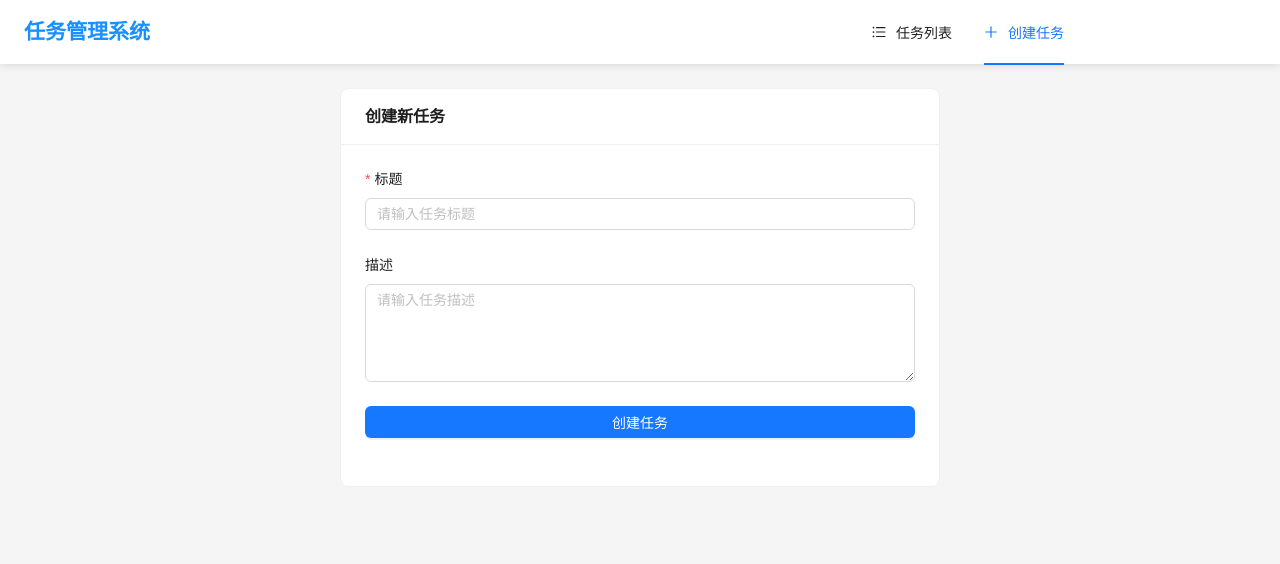
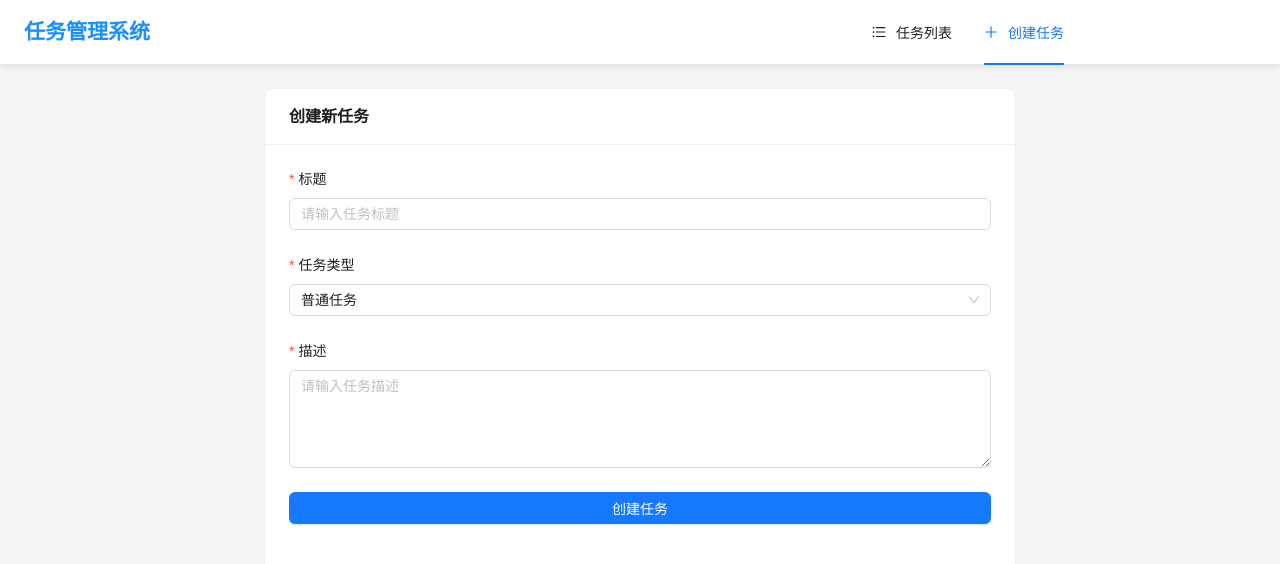
Before and after one commit to tolatolatop/taskmanager, a React (Create React App) app: page /create in a window 1280 px wide. Shown: the top 564 px of the page. Built offline with nearby package versions, Linux system fonts and the light colour scheme.

Commit message:
feat: 增加实例信息

```diff
--- a/src/components/CreateTask.jsx
+++ b/src/components/CreateTask.jsx
@@ -1,34 +1,73 @@
-import { useContext } from 'react';
+import { useContext, useEffect, useState } from 'react';
 import { useNavigate } from 'react-router-dom';
 import { TaskContext } from '../App';
-import { Form, Input, Card, Button } from 'antd';
+import { Form, Input, Card, Button, Select, Space, Alert, message } from 'antd';
+import { TaskAPI, TaskModel } from '../services/taskService';
 
 const { TextArea } = Input;
+const { Option } = Select;
 
 function CreateTask() {
   const navigate = useNavigate();
   const { addTask } = useContext(TaskContext);
   const [form] = Form.useForm();
+  const [instances, setInstances] = useState([]);
+  const [taskType, setTaskType] = useState(TaskModel.TYPE.NORMAL);
+  const [loading, setLoading] = useState(false);
 
-  const handleSubmit = (values) => {
-    const newTask = {
-      ...values,
-      status: '待处理',
-      progress: 0,
-      createdAt: new Date().toISOString(),
-      completedAt: null
+  useEffect(() => {
+    const fetchInstances = async () => {
+      try {
+        const data = await TaskAPI.getInstances();
+        setInstances(data);
+      } catch (error) {
+        console.error('获取实例列表失败:', error);
+      }
     };
-    addTask(newTask);
-    navigate('/');
+    fetchInstances();
+  }, []);
+
+  const handleSubmit = async (values) => {
+    setLoading(true);
+    try {
+      const newTask = {
+        ...values,
+        type: taskType,
+        status: TaskModel.STATUS.PENDING,
+        progress: 0,
+        createdAt: new Date().toISOString(),
+        completedAt: null,
+        instances: taskType === TaskModel.TYPE.DEPLOY ? values.instances : []
+      };
+
+      await addTask(newTask);
+      message.success('任务创建成功');
+      navigate('/');
+    } catch (error) {
+      message.error('创建任务失败: ' + error.message);
+    } finally {
+      setLoading(false);
+    }
+  };
+
+  const handleTypeChange = (value) => {
+    setTaskType(value);
+    // 当类型改变时，清除实例选择
+    if (value !== TaskModel.TYPE.DEPLOY) {
+      form.setFieldValue('instances', undefined);
+    }
   };
 
   return (
     <div className="create-task">
-      <Card title="创建新任务" style={{ maxWidth: 600, margin: '0 auto' }}>
+      <Card title="创建新任务" style={{ maxWidth: 800, margin: '0 auto' }}>
         <Form
           form={form}
           layout="vertical"
           onFinish={handleSubmit}
+          initialValues={{
+            type: TaskModel.TYPE.NORMAL
+          }}
         >
           <Form.Item
             name="title"
@@ -39,14 +78,79 @@ function CreateTask() {
           </Form.Item>
 
           <Form.Item
+            name="type"
+            label="任务类型"
+            rules={[{ required: true, message: '请选择任务类型' }]}
+          >
+            <Select onChange={handleTypeChange}>
+              <Option value={TaskModel.TYPE.NORMAL}>普通任务</Option>
+              <Option value={TaskModel.TYPE.DEPLOY}>部署任务</Option>
+            </Select>
+          </Form.Item>
+
+          {taskType === TaskModel.TYPE.DEPLOY && (
+            <Form.Item
+              name="instances"
+              label="部署实例"
+              rules={[{
+                required: true,
+                message: '请选择至少一个部署实例',
+                type: 'array',
+                min: 1
+              }]}
+              extra="可以选择多个实例进行部署"
+            >
+              <Select
+                mode="multiple"
+                placeholder="请选择部署实例"
+                style={{ width: '100%' }}
+                optionFilterProp="children"
+                showSearch
+              >
+                {instances.map(instance => (
+                  <Option
+                    key={instance.id}
+                    value={instance.id}
+                  >
+                    {instance.name} ({instance.ip})
+                  </Option>
+                ))}
+              </Select>
+            </Form.Item>
+          )}
+
+          <Form.Item
             name="description"
             label="描述"
+            rules={[{ required: true, message: '请输入任务描述' }]}
           >
-            <TextArea rows={4} placeholder="请输入任务描述" />
+            <TextArea
+              rows={4}
+              placeholder={
+                taskType === TaskModel.TYPE.DEPLOY
+                  ? "请描述此次部署的内容，例如：版本号、主要更新内容等"
+                  : "请输入任务描述"
+              }
+            />
           </Form.Item>
 
+          {taskType === TaskModel.TYPE.DEPLOY && (
+            <Alert
+              message="部署任务说明"
+              description="部署任务将在选定的实例上执行部署操作，请确保已经完成相关准备工作。部署过程中可以在任务详情页查看每个实例的部署进度。"
+              type="info"
+              showIcon
+              style={{ marginBottom: 24 }}
+            />
+          )}
+
           <Form.Item>
-            <Button type="primary" htmlType="submit" block>
+            <Button
+              type="primary"
+              htmlType="submit"
+              block
+              loading={loading}
+            >
               创建任务
             </Button>
           </Form.Item>
--- a/src/components/TaskDetail.jsx
+++ b/src/components/TaskDetail.jsx
@@ -15,7 +15,8 @@ import {
   Typography,
   Checkbox,
   Row,
-  Col
+  Col,
+  Tag
 } from 'antd';
 import {
   DeleteOutlined,
@@ -186,6 +187,24 @@ function TaskDetail() {
           <Descriptions bordered column={1}>
             <Descriptions.Item label="标题">{task.title}</Descriptions.Item>
             <Descriptions.Item label="描述">{task.description}</Descriptions.Item>
+            <Descriptions.Item label="任务类型">
+              {task.type === 'deploy' ? '部署任务' : '普通任务'}
+            </Descriptions.Item>
+            {task.type === 'deploy' && task.instances && (
+              <Descriptions.Item label="部署实例">
+                <div style={{ padding: '8px 0' }}>
+                  {task.instances.map((instance, index) => (
+                    <Tag
+                      key={instance.id}
+                      color="blue"
+                      style={{ marginBottom: 8 }}
+                    >
+                      {instance.name} ({instance.ip})
+                    </Tag>
+                  ))}
+                </div>
+              </Descriptions.Item>
+            )}
             <Descriptions.Item label="状态">
               <Select
                 value={task.status}
@@ -227,6 +246,9 @@ function TaskDetail() {
               <Space>
                 <HistoryOutlined />
                 执行日志
+                {task.type === 'deploy' && (
+                  <Tag color="blue">部署日志</Tag>
+                )}
               </Space>
             }
             size="small"
--- a/src/components/TaskList.jsx
+++ b/src/components/TaskList.jsx
@@ -8,8 +8,11 @@ import {
   SyncOutlined,
   CloseCircleOutlined,
   SearchOutlined,
-  OrderedListOutlined
+  OrderedListOutlined,
+  CodeOutlined,
+  CloudUploadOutlined
 } from '@ant-design/icons';
+import { TaskModel } from '../services/taskService';
 import dayjs from 'dayjs';
 
 const { Search } = Input;
@@ -92,6 +95,32 @@ function TaskList() {
         return 'active';
       default:
         return 'normal';
+    }
+  };
+
+  const getTaskTypeIcon = (type) => {
+    switch(type) {
+      case TaskModel.TYPE.DEPLOY:
+        return <CloudUploadOutlined />;
+      default:
+        return <CodeOutlined />;
+    }
+  };
+
+  const getTaskTypeTag = (type) => {
+    switch(type) {
+      case TaskModel.TYPE.DEPLOY:
+        return (
+          <Tag icon={<CloudUploadOutlined />} color="blue">
+            部署任务
+          </Tag>
+        );
+      default:
+        return (
+          <Tag icon={<CodeOutlined />} color="cyan">
+            普通任务
+          </Tag>
+        );
     }
   };
 
@@ -179,6 +208,7 @@ function TaskList() {
                   hoverable
                 >
                   <Space direction="vertical" style={{ width: '100%' }}>
+                    {getTaskTypeTag(task.type)}
                     <Progress
                       percent={task.progress}
                       status={getProgressStatus(task.status)}
--- a/src/services/mockService.js
+++ b/src/services/mockService.js
@@ -1,7 +1,7 @@
 // 生成随机日志消息
-const generateLogs = (taskId, startTime) => {
+const generateLogs = (taskId, startTime, taskType = 'normal', instances = []) => {
     const logTypes = ['INFO', 'DEBUG', 'WARN', 'ERROR'];
-    const actions = [
+    const normalActions = [
         '初始化任务',
         '加载配置',
         '验证参数',
@@ -14,18 +14,50 @@ const generateLogs = (taskId, startTime) => {
         '完成任务'
     ];
 
+    const deployActions = [
+        '开始部署',
+        '检查实例状态',
+        '备份当前版本',
+        '上传部署包',
+        '解压文件',
+        '更新配置',
+        '重启服务',
+        '健康检查',
+        '清理临时文件',
+        '部署完成'
+    ];
+
+    const actions = taskType === 'deploy' ? deployActions : normalActions;
+
     return Array.from({ length: 10 }, (_, i) => {
-        const logType = logTypes[Math.floor(Math.random() * (i === 0 ? 1 : logTypes.length))]; // 第一条始终是 INFO
-        const timestamp = new Date(new Date(startTime).getTime() + i * 300000).toISOString(); // 每条日志间隔5分钟
-        return {
-            timestamp,
-            message: `[${logType}] Task-${taskId} - ${actions[i]}: ${logType === 'ERROR' ? '发生异常，请检查系统日志' :
-                    logType === 'WARN' ? '性能警告，处理时间超出预期' :
-                        `正常执行中，进度 ${(i + 1) * 10}%`
-                }`
-        };
+        const logType = logTypes[Math.floor(Math.random() * (i === 0 ? 1 : logTypes.length))];
+        const timestamp = new Date(new Date(startTime).getTime() + i * 300000).toISOString();
+        let message = `[${logType}] Task-${taskId} - ${actions[i]}: `;
+
+        if (taskType === 'deploy' && instances.length > 0) {
+            const instance = instances[i % instances.length];
+            message += `在实例 ${instance.name}(${instance.ip}) 上${logType === 'ERROR' ? '部署失败，请检查系统日志' :
+                logType === 'WARN' ? '部署警告，响应时间超出预期' :
+                    `部署进行中，进度 ${(i + 1) * 10}%`
+                }`;
+        } else {
+            message += logType === 'ERROR' ? '发生异常，请检查系统日志' :
+                logType === 'WARN' ? '性能警告，处理时间超出预期' :
+                    `正常执行中，进度 ${(i + 1) * 10}%`;
+        }
+
+        return { timestamp, message };
     });
 };
+
+// 模拟实例数据
+const mockInstances = [
+    { id: 1, name: '生产环境-1', ip: '192.168.1.101' },
+    { id: 2, name: '生产环境-2', ip: '192.168.1.102' },
+    { id: 3, name: '测试环境-1', ip: '192.168.2.101' },
+    { id: 4, name: '测试环境-2', ip: '192.168.2.102' },
+    { id: 5, name: '开发环境', ip: '192.168.3.101' }
+];
 
 // 模拟数据
 const mockTasks = [
@@ -33,6 +65,7 @@ const mockTasks = [
         id: 1,
         title: '开发用户认证功能',
         description: '实现用户登录、注册和权限控制功能',
+        type: 'normal',
         status: '进行中',
         progress: 60,
         createdAt: '2024-03-15 10:00:00',
@@ -41,18 +74,21 @@ const mockTasks = [
     },
     {
         id: 2,
-        title: '优化数据库查询',
-        description: '提高查询性能，添加适当的索引',
-        status: '待处理',
-        progress: 0,
+        title: '部署新版本到测试环境',
+        description: '将v2.0.0版本部署到测试环境',
+        type: 'deploy',
+        status: '进行中',
+        progress: 40,
+        instances: [mockInstances[2], mockInstances[3]], // 测试环境实例
         createdAt: '2024-03-16 14:30:00',
         completedAt: null,
-        logs: generateLogs(2, '2024-03-16 14:30:00')
+        logs: generateLogs(2, '2024-03-16 14:30:00', 'deploy', [mockInstances[2], mockInstances[3]])
     },
     {
         id: 3,
         title: '修复界面Bug',
         description: '解决移动端显示异常问题',
+        type: 'normal',
         status: '已完成',
         progress: 100,
         createdAt: '2024-03-10 09:15:00',
@@ -63,6 +99,7 @@ const mockTasks = [
         id: 4,
         title: '服务器迁移',
         description: '数据迁移过程中出现异常',
+        type: 'normal',
         status: '失败',
         progress: 30,
         createdAt: '2024-03-18 08:00:00',
@@ -127,5 +164,15 @@ export const MockTaskAPI = {
             task.title.toLowerCase().includes(query.toLowerCase()) ||
             task.description.toLowerCase().includes(query.toLowerCase())
         );
+    },
+
+    // 获取可用实例列表
+    getInstances: async () => {
+        console.log('Mock: 获取实例列表');
+        await delay(300);
+        return [...mockInstances];
     }
 };
+
+// 导出实例数据，供其他组件使用
+export const MOCK_INSTANCES = mockInstances;
--- a/src/services/taskService.js
+++ b/src/services/taskService.js
@@ -78,6 +78,12 @@ export const TaskAPI = USE_MOCK ? MockTaskAPI : RealTaskAPI;
 
 // Task数据模型
 export const TaskModel = {
+    // 任务类型枚举
+    TYPE: {
+        NORMAL: 'normal',
+        DEPLOY: 'deploy'
+    },
+
     // 任务状态枚举
     STATUS: {
         PENDING: '待处理',
@@ -94,6 +100,10 @@ export const TaskModel = {
             errors.title = '标题不能为空';
         }
 
+        if (task.type === 'deploy' && (!task.instances || task.instances.length === 0)) {
+            errors.instances = '部署任务必须选择至少一个实例';
+        }
+
         return {
             isValid: Object.keys(errors).length === 0,
             errors
@@ -103,7 +113,10 @@ export const TaskModel = {
     // 格式化任务数据
     formatTask: (task) => ({
         ...task,
+        type: task.type || TaskModel.TYPE.NORMAL,
         status: task.status || TaskModel.STATUS.PENDING,
+        progress: task.progress || 0,
+        instances: task.instances || [],
         createdAt: task.createdAt || new Date().toISOString(),
         completedAt: task.completedAt || null
     })
```
